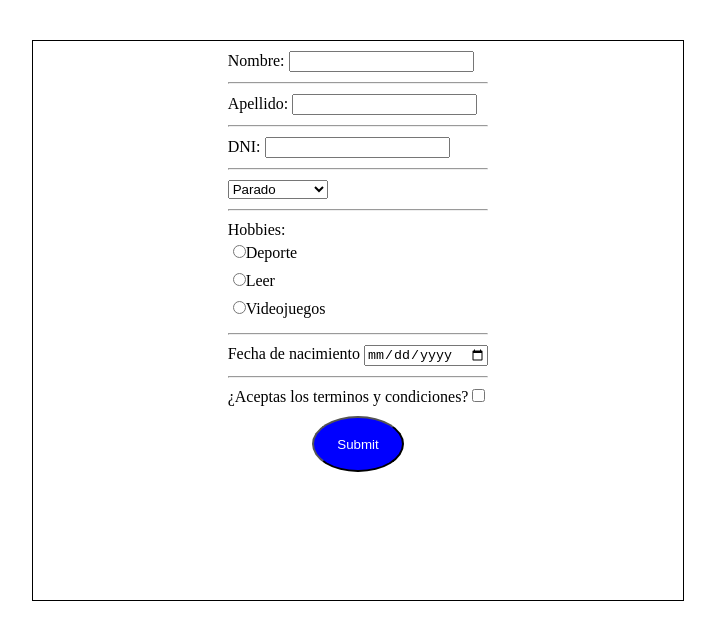
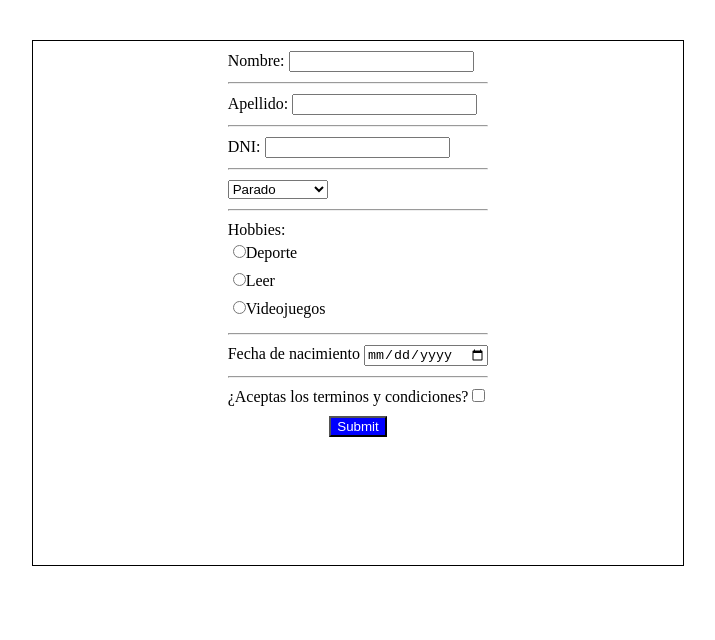
Before and after one commit to Albertux2/Tarea-2-Formulario-JS, a plain HTML site: page index.html in a window 1280 px wide. Shown: the whole page, without its empty margins (282-997 px from the left). Drawn offline with Linux system fonts and the light colour scheme.

Commit message:
arreglo movil
arreglo movil

```diff
--- a/style.css
+++ b/style.css
@@ -20,11 +20,8 @@ hr{
 	margin:5px;
 }
 #boton{
-	width: 35%;
-	height: 7vh;
 	background-color: blue;
 	color:white;
-	border-radius: 75%;
 }
 .boton{
 	text-align:center;
```
